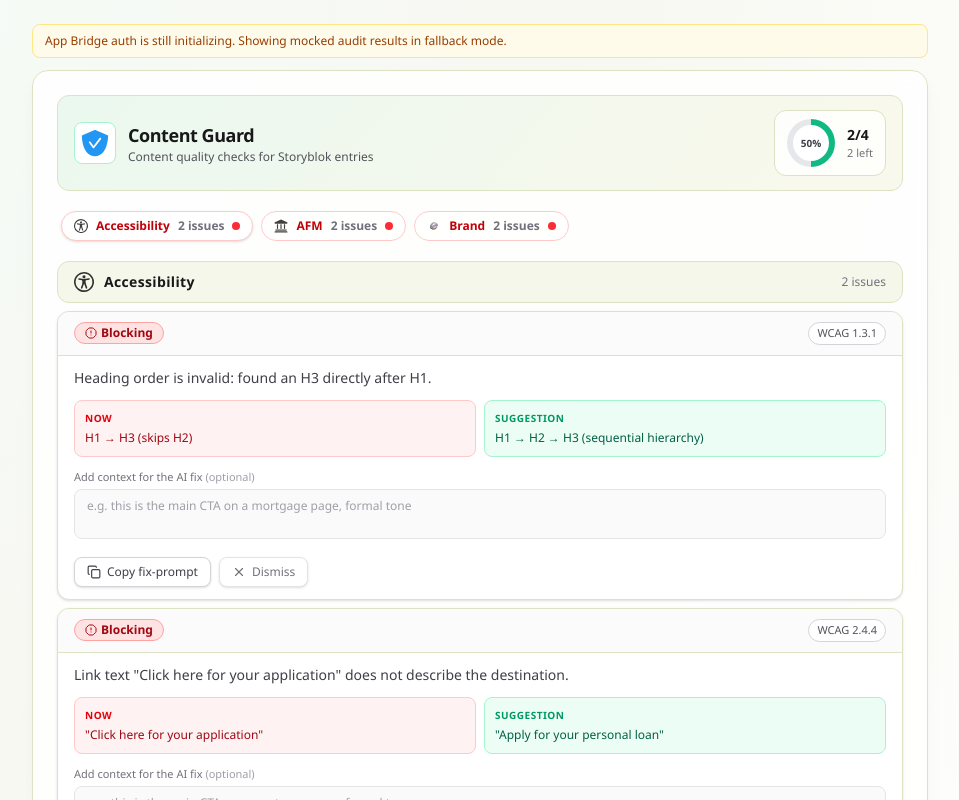
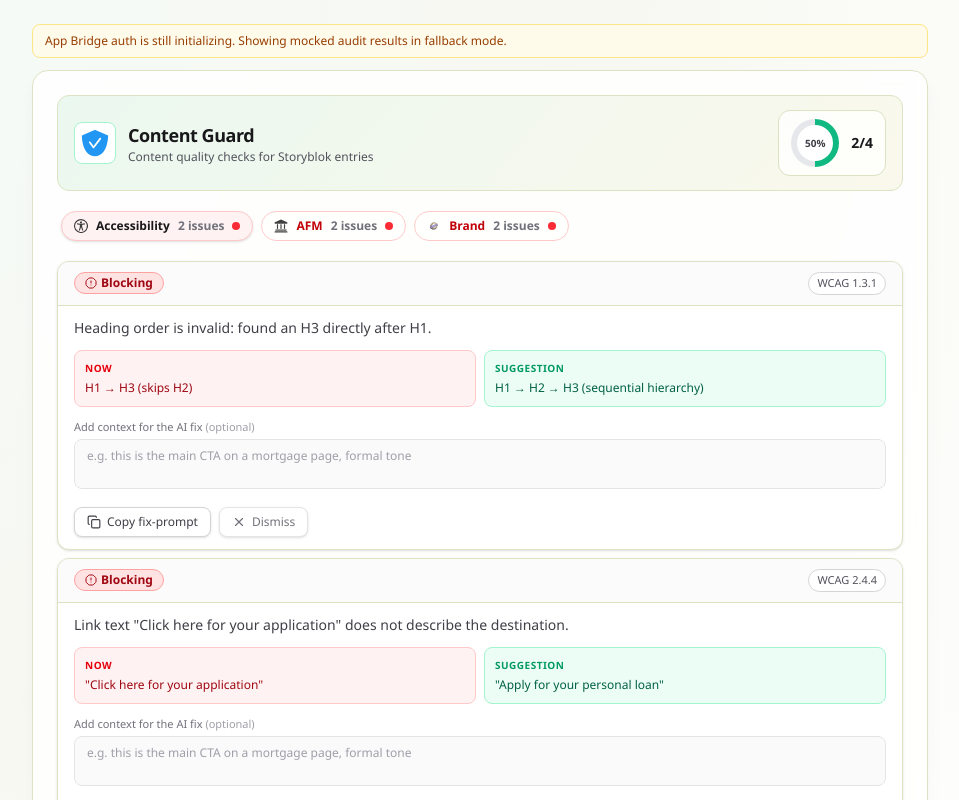
Before and after one commit to adanbaiquality/Content-Guard, a Next.js app in the folder apps/storyblok-plugin/: page / in a window 1280 px wide. Shown: the top 800 px of the page, without its empty margins (160-1119 px from the left). Built offline with nearby package versions, Linux system fonts and the light colour scheme.

Commit message:
Improve styling of categories

```diff
--- a/apps/storyblok-plugin/package.json
+++ b/apps/storyblok-plugin/package.json
@@ -11,6 +11,7 @@
   },
   "dependencies": {
     "@radix-ui/react-slot": "^1.3.0",
+    "@radix-ui/react-tabs": "^1.1.15",
     "@storyblok/app-extension-auth": "^2.2.1",
     "class-variance-authority": "^0.7.1",
     "clsx": "^2.1.1",
--- a/apps/storyblok-plugin/src/components/AccessibilitySection.tsx
+++ b/apps/storyblok-plugin/src/components/AccessibilitySection.tsx
@@ -1,24 +1,14 @@
-import Image from "next/image";
 import { type AuditCategory, type AuditResult } from "@/types";
 import AuditResultItem from "@/components/AuditResultItem";
 
-const CATEGORY_META: Record<
-  AuditCategory,
-  { label: string; iconSrc: string; passedText: string }
-> = {
+const CATEGORY_META: Record<AuditCategory, { passedText: string }> = {
   a11y: {
-    label: "Accessibility",
-    iconSrc: "/accessibility-icon.svg",
     passedText: "No accessibility issues found.",
   },
   afm: {
-    label: "AFM Readability",
-    iconSrc: "/afm-icon.svg",
     passedText: "All readability checks passed.",
   },
   brand: {
-    label: "Brand & Tone",
-    iconSrc: "/brand-icon.svg",
     passedText: "No brand or tone issues found.",
   },
 };
@@ -46,22 +36,12 @@ function sortBySeverityHighToLow(audits: AuditResult[]) {
 }
 
 export default function CategorySection({ category, audits }: CategorySectionProps) {
-  const { label, iconSrc, passedText } = CATEGORY_META[category];
+  const { passedText } = CATEGORY_META[category];
   const failing = sortBySeverityHighToLow(audits.filter((a) => !a.passed));
   const passing = sortBySeverityHighToLow(audits.filter((a) => a.passed));
 
   return (
     <section className="space-y-2" id={`section-${category}`}>
-      <header className="flex items-center gap-2.5 rounded-xl border border-[var(--cg-border)] bg-[var(--cg-panel)] px-4 py-2.5">
-        <Image src={iconSrc} alt="" width={20} height={20} className="opacity-80" />
-        <h2 className="text-sm font-bold tracking-wide text-zinc-900">{label}</h2>
-        <span className="ml-auto text-xs text-zinc-500">
-          {failing.length === 0
-            ? `${audits.length} checks passed`
-            : `${failing.length} issue${failing.length > 1 ? "s" : ""}`}
-        </span>
-      </header>
-
       {audits.length === 0 ? (
         <p className="rounded-xl border border-dashed border-zinc-200 bg-white px-4 py-5 text-sm text-zinc-500">
           {passedText}
--- a/apps/storyblok-plugin/src/components/ContentGuardPanel.tsx
+++ b/apps/storyblok-plugin/src/components/ContentGuardPanel.tsx
@@ -1,6 +1,8 @@
 import Image from "next/image";
 import { useMemo, useState } from "react";
 import CategorySection from "@/components/AccessibilitySection";
+import { Tabs, TabsList, TabsTrigger } from "@/components/ui/tabs";
+import { cn } from "@/lib/utils";
 import { mockAuditResults } from "@/mocks/auditResults";
 import { type AuditCategory, type AuditResult } from "@/types";
 
@@ -25,24 +27,24 @@ function getCategoryStatus(audits: AuditResult[]) {
   return "warning";
 }
 
-function CategoryTab({
+function isAuditCategory(value: string): value is AuditCategory {
+  return CATEGORIES.includes(value as AuditCategory);
+}
+
+function CategoryTabTrigger({
   category,
   audits,
-  active,
-  onSelect,
 }: {
   category: AuditCategory;
   audits: AuditResult[];
-  active: boolean;
-  onSelect: (category: AuditCategory) => void;
 }) {
   const issueCount = audits.filter((a) => !a.passed).length;
   const status = getCategoryStatus(audits);
 
   const styles = {
-    pass: "border-emerald-200 text-emerald-700",
-    blocking: "border-red-200 text-red-700",
-    warning: "border-amber-200 text-amber-700",
+    pass: "border-emerald-200 text-emerald-700 data-[state=active]:bg-emerald-50",
+    blocking: "border-red-200 text-red-700 data-[state=active]:bg-red-50",
+    warning: "border-amber-200 text-amber-700 data-[state=active]:bg-amber-50",
   };
 
   const dotStyles = {
@@ -52,18 +54,19 @@ function CategoryTab({
   };
 
   return (
-    <button
-      type="button"
-      onClick={() => onSelect(category)}
-      className={`inline-flex items-center gap-2 rounded-full border px-3 py-1.5 text-xs font-semibold transition ${styles[status]} ${
-        active ? "bg-white shadow-sm" : "bg-white/50 hover:bg-white"
-      }`}
+    <TabsTrigger
+      value={category}
+      className={cn(
+        "inline-flex h-auto items-center gap-2 rounded-full border px-3 py-1.5 text-xs font-semibold transition data-[state=active]:shadow-sm",
+        "bg-white/50 hover:bg-white data-[state=active]:text-current",
+        styles[status],
+      )}
     >
       <Image src={CATEGORY_ICONS[category]} alt="" width={14} height={14} className="opacity-75" />
       <span className="font-bold">{CATEGORY_LABELS[category]}</span>
       <span className="text-zinc-500">{issueCount} issue{issueCount === 1 ? "" : "s"}</span>
       <span className={`h-2 w-2 rounded-full ${dotStyles[status]}`} />
-    </button>
+    </TabsTrigger>
   );
 }
 
@@ -89,7 +92,6 @@ function ProgressSummary({ audits }: { audits: AuditResult[] }) {
         <p className="text-sm font-semibold text-zinc-900">
           {done}/{total}
         </p>
-        <p className="text-[11px] text-zinc-500">{remaining} left</p>
       </div>
     </div>
   );
@@ -122,18 +124,21 @@ export default function ContentGuardPanel() {
         <ProgressSummary audits={activeAudits} />
       </header>
 
-      {/* Category tabs */}
-      <div className="flex flex-wrap gap-2 px-1">
-        {CATEGORIES.map((cat) => (
-          <CategoryTab
-            key={cat}
-            category={cat}
-            audits={byCategory[cat]}
-            active={activeCategory === cat}
-            onSelect={setActiveCategory}
-          />
-        ))}
-      </div>
+      <Tabs
+        value={activeCategory}
+        onValueChange={(value) => {
+          if (isAuditCategory(value)) {
+            setActiveCategory(value);
+          }
+        }}
+      >
+        {/* Category tabs */}
+        <TabsList className="flex h-auto w-full flex-wrap justify-start gap-2 bg-transparent p-0 px-1">
+          {CATEGORIES.map((cat) => (
+            <CategoryTabTrigger key={cat} category={cat} audits={byCategory[cat]} />
+          ))}
+        </TabsList>
+      </Tabs>
 
       {/* Active category section */}
       <div className="space-y-5">
--- /dev/null
+++ b/apps/storyblok-plugin/src/components/ui/tabs.tsx
@@ -0,0 +1,44 @@
+"use client";
+
+import * as React from "react";
+import * as TabsPrimitive from "@radix-ui/react-tabs";
+import { cn } from "@/lib/utils";
+
+function Tabs({ className, ...props }: React.ComponentProps<typeof TabsPrimitive.Root>) {
+  return <TabsPrimitive.Root className={cn("flex flex-col gap-2", className)} {...props} />;
+}
+
+function TabsList({ className, ...props }: React.ComponentProps<typeof TabsPrimitive.List>) {
+  return (
+    <TabsPrimitive.List
+      className={cn(
+        "inline-flex h-9 items-center justify-center rounded-lg bg-muted p-[3px] text-muted-foreground",
+        className,
+      )}
+      {...props}
+    />
+  );
+}
+
+function TabsTrigger({ className, ...props }: React.ComponentProps<typeof TabsPrimitive.Trigger>) {
+  return (
+    <TabsPrimitive.Trigger
+      className={cn(
+        "inline-flex items-center justify-center whitespace-nowrap rounded-md px-3 py-1 text-sm font-medium ring-offset-background transition-all disabled:pointer-events-none disabled:opacity-50 data-[state=active]:bg-background data-[state=active]:text-foreground data-[state=active]:shadow",
+        className,
+      )}
+      {...props}
+    />
+  );
+}
+
+function TabsContent({ className, ...props }: React.ComponentProps<typeof TabsPrimitive.Content>) {
+  return (
+    <TabsPrimitive.Content
+      className={cn("mt-2 ring-offset-background", className)}
+      {...props}
+    />
+  );
+}
+
+export { Tabs, TabsList, TabsTrigger, TabsContent };
```
Also changed, not shown: 1 other file (tests, documents, lock files or other folders).
